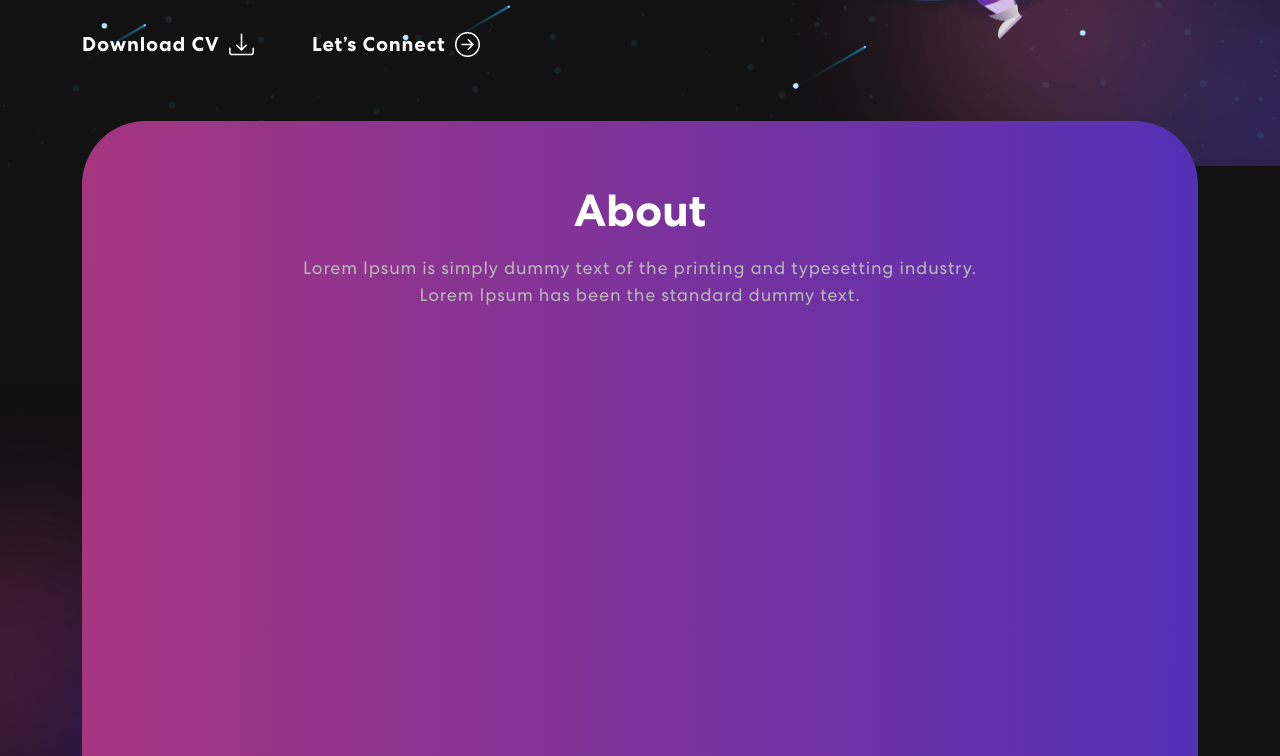
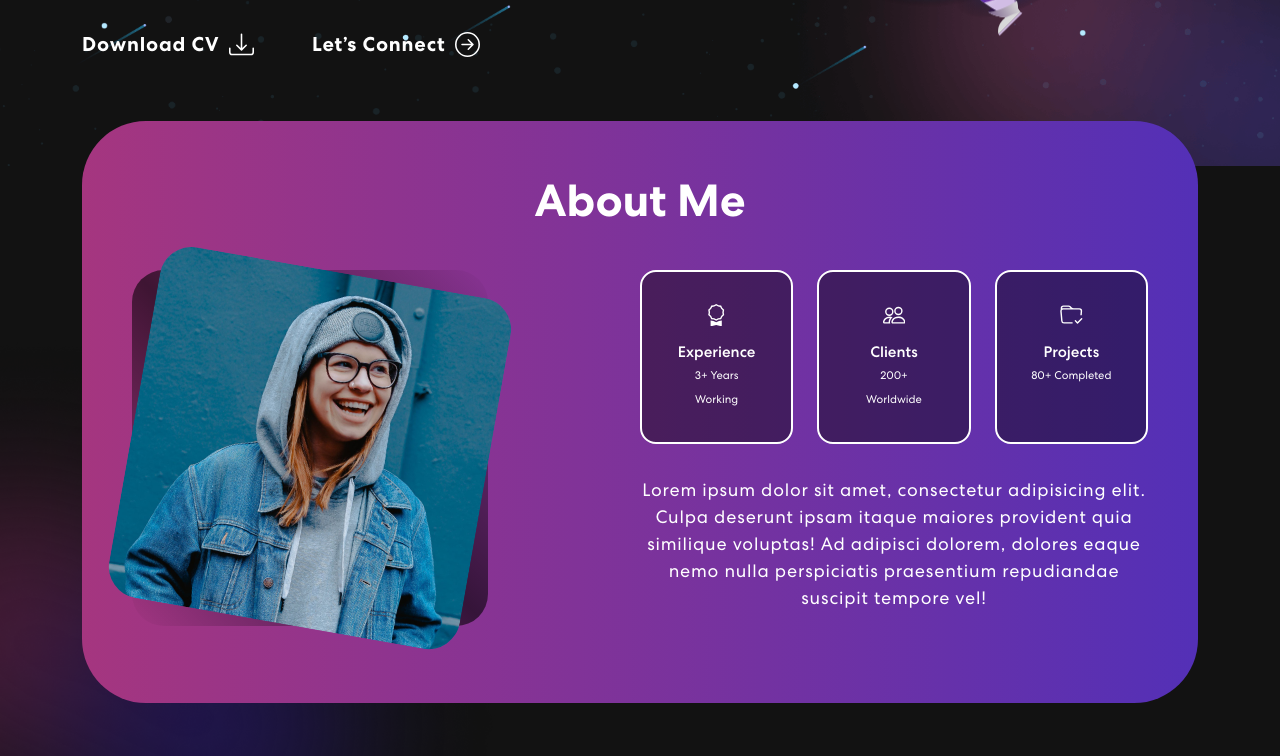
Before and after one commit to horobryh22/my-portfolio, a React (Create React App) app: page / in a window 1280 px wide. Shown: the part 600-1356 px from the top of the page. Built offline with nearby package versions, Linux system fonts and the light colour scheme.

Commit message:
Finished About Component

```diff
--- a/src/components/about/About.css
+++ b/src/components/about/About.css
@@ -7,14 +7,18 @@
     background: linear-gradient(90.21deg, #AA367C -5.91%, #4A2FBD 111.58%);
     border-radius: 64px;
     text-align: center;
-    padding: 60px 50px;
+    padding: 50px 50px;
     margin-top: -45px;
-    height: 700px;
+    display: flex;
+    flex-direction: column;
+    align-items: center;
+    justify-content: flex-start;
 }
 
 .about h2 {
     font-size: 45px;
     font-weight: 700;
+    margin-bottom: 40px;
 }
 
 .about p {
@@ -24,3 +28,69 @@
     line-height: 1.5em;
     margin: 14px 0 75px 0;
 }
+
+.about-container {
+    display: grid;
+    grid-template-columns: 35% 50%;
+    gap: 15%;
+}
+
+.about-me {
+    width: 100%;
+    aspect-ratio: 1/1;
+    border-radius: 2rem;
+    background: linear-gradient(45deg, transparent, rgba(0, 0, 0, 0.61), transparent);
+    display: grid;
+    place-items: center;
+}
+
+.about-me-image {
+    border-radius: 2rem;
+    overflow: hidden;
+    transform: rotate(10deg);
+    transition: 0.3s ease-in-out;
+}
+
+.about-me-image:hover {
+    transform: rotate(0deg);
+}
+
+.about-cards {
+    display: grid;
+    grid-template-columns: repeat(3, 1fr);
+    gap: 1.5rem;
+}
+
+.about-card {
+    background: rgba(0, 0, 0, 0.41);
+    border: 2px solid white;
+    border-radius: 1rem;
+    padding: 2rem;
+    text-align: center;
+    transition: 0.3s ease-in-out;
+}
+
+.about-card:hover {
+    background: transparent;
+    cursor: default;
+}
+
+.about-icon {
+    color: white;
+    font-size: 1.4rem;
+    margin-bottom: 1rem;
+}
+
+.about-card h5 {
+    font-size: 0.95rem;
+}
+
+.about-card small {
+    font-size: 0.7rem;
+    color: white;
+}
+
+.about-content p {
+    margin: 2rem 0 2.6rem;
+    color: white;
+}
--- a/src/components/about/About.tsx
+++ b/src/components/about/About.tsx
@@ -1,8 +1,10 @@
 import React from 'react';
 
 import './About.css';
+import { Award, People, FolderCheck } from 'react-bootstrap-icons';
 
 import background from 'assets/img/background/color-sharp.png';
+import me from 'assets/img/me/me-about.jpg';
 import { ReturnComponentType } from 'types';
 
 export const About = (): ReturnComponentType => {
@@ -12,12 +14,41 @@ export const About = (): ReturnComponentType => {
                 <div className="row">
                     <div className="col-12">
                         <div className="about-bx">
-                            <h2>About</h2>
-                            <p>
-                                Lorem Ipsum is simply dummy text of the printing and
-                                typesetting industry.
-                                <br /> Lorem Ipsum has been the standard dummy text.
-                            </p>
+                            <h2>About Me</h2>
+                            <div className="about-container">
+                                <div className="about-me">
+                                    <div className="about-me-image">
+                                        <img src={me} alt="me" />
+                                    </div>
+                                </div>
+                                <div className="about-content">
+                                    <div className="about-cards">
+                                        <article className="about-card">
+                                            <Award className="about-icon" />
+                                            <h5>Experience</h5>
+                                            <small>3+ Years Working</small>
+                                        </article>
+                                        <article className="about-card">
+                                            <People className="about-icon" />
+                                            <h5>Clients</h5>
+                                            <small>200+ Worldwide</small>
+                                        </article>
+                                        <article className="about-card">
+                                            <FolderCheck className="about-icon" />
+                                            <h5>Projects</h5>
+                                            <small>80+ Completed</small>
+                                        </article>
+                                    </div>
+                                    <p>
+                                        Lorem ipsum dolor sit amet, consectetur
+                                        adipisicing elit. Culpa deserunt ipsam itaque
+                                        maiores provident quia similique voluptas! Ad
+                                        adipisci dolorem, dolores eaque nemo nulla
+                                        perspiciatis praesentium repudiandae suscipit
+                                        tempore vel!
+                                    </p>
+                                </div>
+                            </div>
                         </div>
                     </div>
                 </div>
--- a/src/components/projects/Projects.css
+++ b/src/components/projects/Projects.css
@@ -1,7 +1,8 @@
 .project {
-    padding: 50px 0;
+    padding: 100px 0;
     position: relative;
     background-color: black;
+    margin-top: -50px;
 }
 
 .project h2 {
--- a/src/components/skills/Skills.css
+++ b/src/components/skills/Skills.css
@@ -1,6 +1,7 @@
 .skill {
-    padding: 50px 0;
+    padding: 50px 0 0 0;
     position: relative;
+    z-index: 1;
 }
 
 .skill-bx {
```
Also changed, not shown: src/assets/img/me/me-about.jpg (added).
